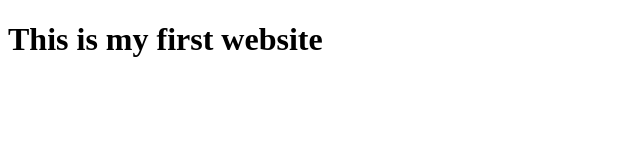
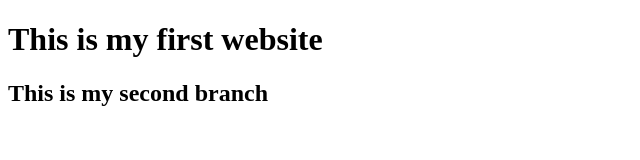
Before and after one commit to sujanrajbongshi/my-first-website, a plain HTML site: page index.html in a window 1280 px wide. Shown: the whole page, without its empty margins (0-640 px from the left). Drawn offline with Linux system fonts and the light colour scheme.

Commit message:
second commit

```diff
--- a/index.html
+++ b/index.html
@@ -8,5 +8,6 @@
 </head>
 <body>
     <h1>This is my first website</h1>
+    <h2>This is my second branch</h2>
 </body>
 </html>
```
